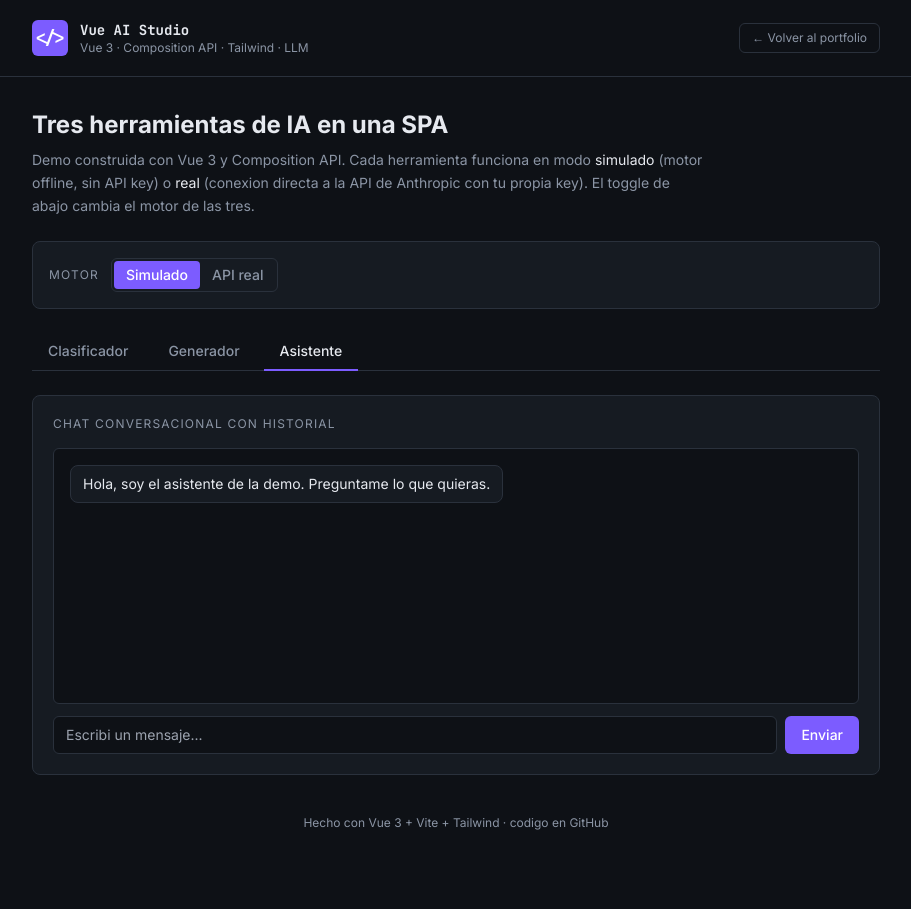
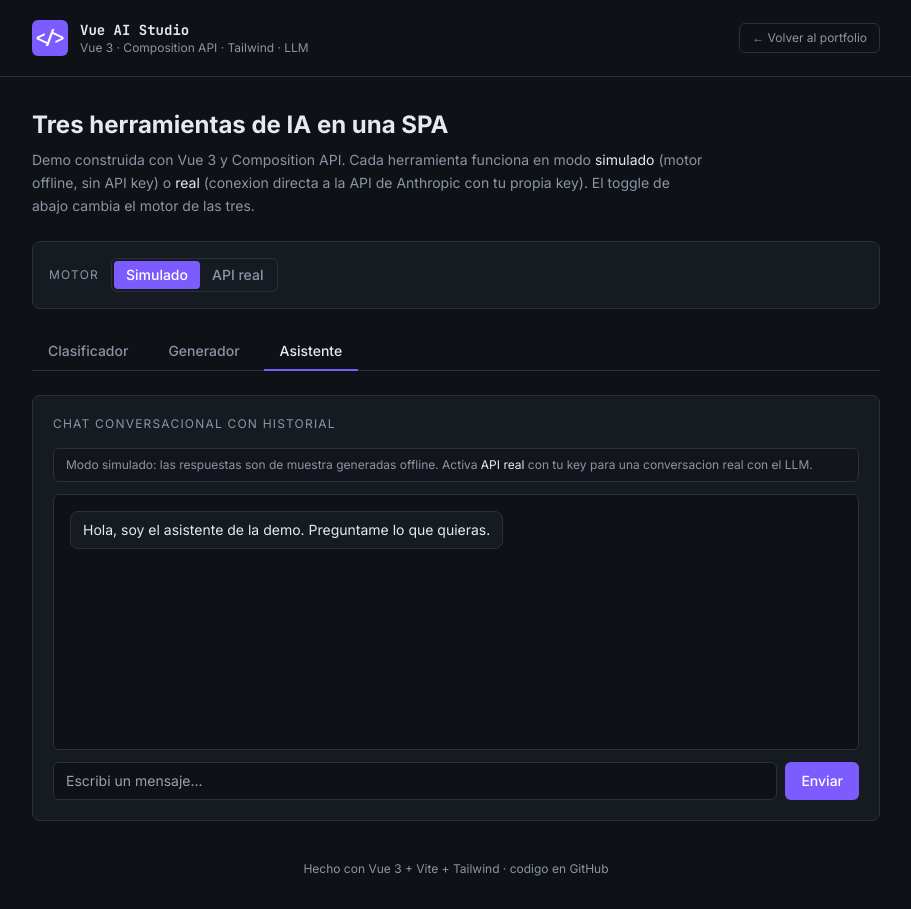
Before and after one commit to Lgpicek/vue-ai-studio, a Vue app: page / in a window 1280 px wide. Both pictures are taken after a click on the button "Asistente". Shown: the whole page, without its empty margins (184-1095 px from the left). Before the commit the page ends 863 px from the top, so only its background shows below. Built offline with nearby package versions, Linux system fonts and the light colour scheme.

Commit message:
Segundo commit

```diff
--- a/src/components/Chat.vue
+++ b/src/components/Chat.vue
@@ -2,7 +2,7 @@
 import { ref, nextTick } from 'vue'
 import { useLLM } from '../composables/useLLM'
 
-const { run } = useLLM()
+const { run, isReal } = useLLM()
 const messages = ref([
   { role: 'assistant', content: 'Hola, soy el asistente de la demo. Preguntame lo que quieras.' }
 ])
@@ -42,6 +42,11 @@ async function scrollDown() {
 
 <template>
   <div class="space-y-3">
+    <p v-if="!isReal" class="rounded-md border border-edge bg-ink/50 px-3 py-2 text-xs text-mist">
+      Modo simulado: las respuestas son de muestra generadas offline. Activa
+      <span class="text-cloud">API real</span> con tu key para una conversacion real con el LLM.
+    </p>
+
     <div
       ref="scroller"
       class="h-64 space-y-3 overflow-y-auto rounded-md border border-edge bg-ink p-4"
--- a/src/composables/useLLM.js
+++ b/src/composables/useLLM.js
@@ -52,15 +52,77 @@ export function useLLM() {
     }
 
     if (task === 'chat') {
-      const reply =
-        'Entiendo tu consulta sobre "' + (text.slice(0, 60) || 'tu mensaje') + '". ' +
-        (words > 12
-          ? 'Es un tema con varias aristas; te lo separo en partes para que sea claro y accionable.'
-          : 'Te doy una respuesta directa y, si necesitas, profundizamos.')
-      return Promise.resolve({ content: reply })
+      return Promise.resolve({ content: simulateChat(text, words) })
     }
 
     return Promise.resolve({ content: 'Tarea no reconocida.' })
+  }
+
+  // ── Motor de chat simulado: varia la respuesta segun el tipo de mensaje ────
+  function simulateChat(text, words) {
+    const lower = text.toLowerCase()
+    const has = function (list) {
+      return list.some(function (w) { return lower.indexOf(w) !== -1 })
+    }
+    const pick = function (list) {
+      return list[Math.floor(Math.random() * list.length)]
+    }
+
+    if (!text) {
+      return 'Escribi tu consulta y te respondo. Recorda que en modo Simulado las respuestas son de muestra; activa "API real" con tu key para una conversacion real.'
+    }
+
+    // Saludo
+    if (has(['hola', 'buenas', 'buen dia', 'que tal', 'hello', 'hi'])) {
+      return pick([
+        'Hola, como va. Contame en que estas trabajando y vemos como encararlo.',
+        'Buenas. Decime que necesitas y arrancamos.',
+        'Hola. Estoy en modo demo, pero igual te puedo orientar. Que tema te interesa?'
+      ])
+    }
+
+    // Despedida
+    if (has(['gracias', 'chau', 'adios', 'nos vemos', 'listo'])) {
+      return pick([
+        'De nada, cualquier cosa volve a escribir.',
+        'Genial. Si necesitas algo mas, aca estoy.',
+        'Listo entonces. Suerte con el proyecto.'
+      ])
+    }
+
+    // Pregunta directa
+    if (lower.indexOf('?') !== -1 || has(['como', 'que es', 'por que', 'cuando', 'donde', 'cual'])) {
+      return pick([
+        'Buena pregunta. La respuesta corta es que depende del contexto; si me das un poco mas de detalle, afino la explicacion.',
+        'Para responder bien eso necesitaria un par de datos mas, pero la idea general es empezar por lo mas simple y sumar complejidad solo si hace falta.',
+        'Te lo planteo asi: primero el caso tipico, despues las excepciones. Decime cual de los dos te interesa y profundizo.'
+      ])
+    }
+
+    // Pedido de ayuda / accion
+    if (has(['ayuda', 'necesito', 'podes', 'puedes', 'quiero', 'ayudame', 'hace', 'genera', 'crea'])) {
+      return pick([
+        'Dale, puedo ayudarte con eso. Contame el objetivo concreto y las restricciones que tengas.',
+        'Lo vemos. Para darte algo util necesito saber que resultado esperas y con que estas trabajando.',
+        'Perfecto. Separemoslo en pasos: primero definamos el que, despues el como.'
+      ])
+    }
+
+    // Mensaje largo / tecnico
+    if (words > 15) {
+      return pick([
+        'Es un tema con varias aristas. Lo desarmo en partes para que quede claro y accionable.',
+        'Hay bastante para analizar ahi. Te propongo ir por lo mas importante primero y despues los detalles.',
+        'Entiendo el planteo. Antes de avanzar, confirmame cual es la prioridad asi enfoco la respuesta.'
+      ])
+    }
+
+    // Default variado
+    return pick([
+      'Entiendo. Contame un poco mas y vemos como seguir.',
+      'Dale. Sumame algun detalle y armo una respuesta mas concreta.',
+      'Te sigo. Si me das contexto, afino la respuesta a tu caso.'
+    ])
   }
 
   // ── Llamada real a la API de Anthropic ────────────────────────────────────
```
